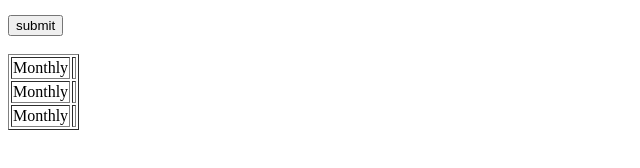
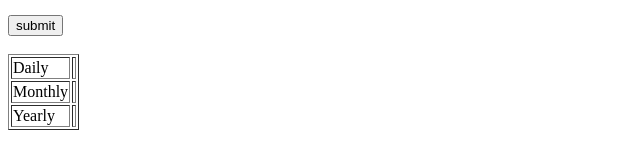
Before and after one commit to Git-M-N/GameDev2022MN, a plain HTML site: page public/t2a12.html in a window 1280 px wide. Shown: the part 154-322 px from the top of the page, 0-640 px from the left. Drawn offline with nearby package versions, Linux system fonts and the light colour scheme.

Commit message:
Update t2a12.html

```diff
--- a/public/t2a12.html
+++ b/public/t2a12.html
@@ -15,9 +15,9 @@
 
     <button type="button" class="btn btn-info" onclick="submit1()">submit</button><br><br>
      <table border=1>
-          <tr><td>Monthly</td><td> <div class="screen" id="screen1"></div></td></tr>
+          <tr><td>Daily</td><td> <div class="screen" id="screen1"></div></td></tr>
           <tr><td>Monthly</td><td> <div class="screen" id="screen2"></div></td></tr>
-          <tr><td>Monthly</td><td> <div class="screen" id="screen3"></div></td></tr>
+          <tr><td>Yearly</td><td> <div class="screen" id="screen3"></div></td></tr>
     </table>
 
 
```
